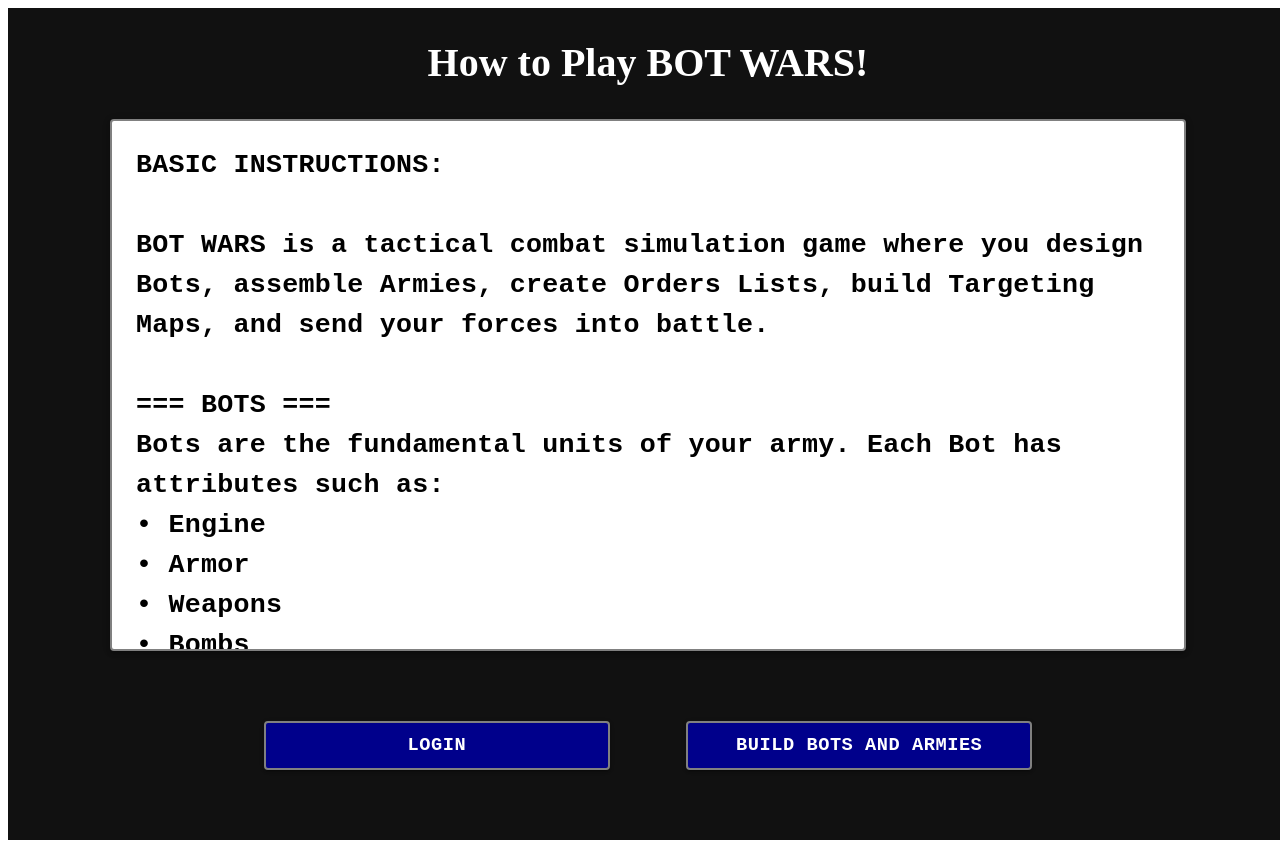
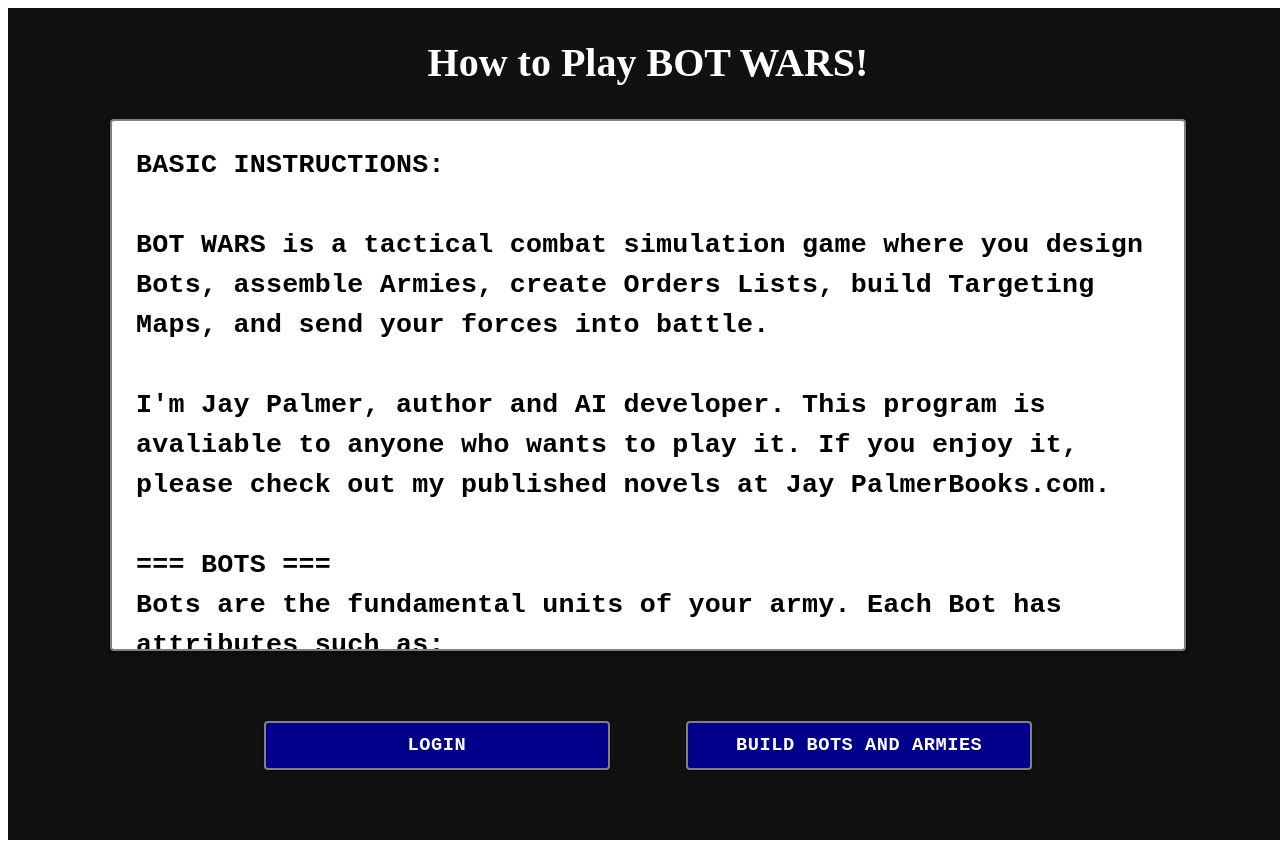
Before and after one commit to JayPalmer522/bot-wars, a React (Vite) app: page /instructions in a window 1280 px wide. Built offline with nearby package versions, Linux system fonts and the light colour scheme.

Commit message:
Edited instructions and 1 graphic file.

```diff
--- a/src/screens/InstructionsScreen.tsx
+++ b/src/screens/InstructionsScreen.tsx
@@ -58,6 +58,8 @@ export default function InstructionsScreen() {
 
 BOT WARS is a tactical combat simulation game where you design Bots, assemble Armies, create Orders Lists, build Targeting Maps, and send your forces into battle.
 
+I'm Jay Palmer, author and AI developer. This program is avaliable to anyone who wants to play it. If you enjoy it, please check out my published novels at Jay PalmerBooks.com.
+
 === BOTS ===
 Bots are the fundamental units of your army. Each Bot has attributes such as:
 • Engine
@@ -66,7 +68,7 @@ Bots are the fundamental units of your army. Each Bot has attributes such as:
 • Bombs
 • Targeting Sensors
 
-Use the Bot Workshop to design and save your Bots.
+Use the Bot Workshop to custom design and save your Bots.
 
 === ARMIES ===
 Armies are collections of 20 Bots. You choose which Bots to include, all the same or all different designs. Armies represent your entire fighting force in combat.
@@ -74,7 +76,7 @@ Armies are collections of 20 Bots. You choose which Bots to include, all the sam
 Use the Army Workshop to build and manage your armies.
 
 === ORDERS LISTS ===
-Orders Lists define the sequence of actions individual Bots in your army will attempt during their combat. Examples include:
+Orders Lists define the sequence of commands individual Bots in your army will attempt during their combat. Examples include:
 • Move Forward 3
 • Activate Targeting Sensor
 • Fire Master Weapon
@@ -83,15 +85,15 @@ Orders Lists define the sequence of actions individual Bots in your army will at
 • Move Backward 2
 • Activate Self-Destruct
 
-Use the Orders List Workshop to program your Bots, initiating all their actions from a list of commands.
+Use the Orders List Workshop to program your Bots, initiating all their combat actions from a list of commands.
 
 === TARGETING MAPS ===
-Targeting Maps define how your army prioritizes its targets. You can assign ranges, identify allied vs. enemy Bots, and set targeting priorities.
+Targeting Maps define how your army prioritizes its targets by numbering relative spaces around each Bot. You can assign ranges, number spaces, and identify allied vs. enemy Bots.
 
-Use the Targeting Map Workshop to build these maps.
+Use the Targeting Map Workshop to build Targeting Maps.
 
 === COMBAT ===
-Combat is an automated turn-based simulation. The Bots in your Army, with their components, Orders Lists, and Targeting Maps, which work together to determine how your Bots behave, march out into battle to pit your Army design against the design of an opponent.
+Combat is an automated turn-based simulation. The Bots in your Army, with their many components, Orders Lists, and Targeting Maps, which work together to determine how your Bots behave, march out into battle to pit your Army design against the design of an opponent.
 
 The simulation resolves quickly and automatically:
 • Movement
@@ -107,100 +109,181 @@ DETAILED INSTRUCTIONS:
 
 Bot Component Features, Abbreviations, and Advice for Playing:
 
-• 0001. Slots are the spaces available on the Bot Frame to load other components onto this Bot. Not all slots need to be filled, but your components can't exceed this number of slots. NOTE: The total slots required for the best/biggest of all components is 211, but the total slots of the biggest Bot Frame is 90, so it's wise to specialize every Bot to a specific purpose, as no Bot can be the best at everything.
 
-• 0002. 'ND' is an abbreviation for the Natural Defense of your frame, which will add to the value of your selected armor to total the amount of damage that your Bot can withstand before it is destroyed and removed from the game.
-VERSION 2: In Version 2, once 90% of all armor is destroyed, components will be exposed, and each damage suffered by the Bot will remove a random component from the Bot for the rest of the game.
 
-• 0003. Weight is the total weight of that Bot's frame and its components. Weight can be set as a limitation for some games, and if that Playing Condition is selected, then only Armies at or under that value will be available for selection. Weight of all components are combined and divided into the Bot's Power to derive the Bot's maximum speed (some power must be left to use weapons, or your Movement Max could be zero!). Bots too heavy for its Power level are reduced in speed.
 
-• 0004. Cost is the amount of gold required to purchase that component. Costs can be a limitation for some games, and if that Playing Condition is selected, then only armies at or below cost for all its Bots will be available for selection.
-VERSION 2: In Version 2, in Eternal War Mode, all Armies start with a limited cost, and Victorious Armies will earn half their gold cost for each victory over another player, while Losing Armies will receive far less. For your next combat, you can spend up to your maximum gold in building your army. Eternal War Mode is the highest of all forms of Bot combat, where new opponents can only be added to a combat group by agreement of all other players.
 
-• 0005. 'PO' is an abbreviation for Power Output. PO is a value assigned only to engines, and must be high enough that it does not subtract from the maximum movement allowance of an overly-heavy Bot.
 
-• 0006. 'CI' is an abbreviation for Command Instruction. This is how many total commands a Bot may execute in its Order List. The smallest total is 5 commands, and the largest is 45. These commands do not include conditionals, which only count if the conditional was executed. For example, if the command is "Fire all.", that is one command, and it fires at whatever Bot exists in the direction that Bot is facing. If your 2 sequential commands are "If movement blocked by enemy ..." and "Fire All", but your progress to the adjacent space is not blocked by an enemy, then that is calculated as zero commands executed. For this reason, you can have as many commands in your Orders List as you want, but once your Bot has completed its maximum number of commands, all further commands in its Orders List will be ignored, and the Orders List will restart at the top-most command when the Bot gets their next turn.
+BOT WORKSHOP:
 
-• 0007. 'PC' is Power Cost. When a Bot is using its Targeting Computer or firing a weapon, its PO (Power Output) is measured. If the Bot has a low ratio of PO compared to weight, then it must have enough power remaining to continue scanning, or to fire that weapon, or that command will not function and all further commands will be ignored for the rest of that turn.
-NOTE: Each movement has a PC of 2000!
+Bot Workshop is the most complex aspect of BOT-WARS. You design your Bots and give them specific features. The only unchanging l
 
-• 0008. 'WD' is an abbreviation for Weapon Damage. This is the amount of damage that a Bot can suffer from each combat. If the WD (Weapon Damage) exceeds the total of its FA (Frame Armor) and NA (Natural Armor), then that Bot is destroyed and removed from the game.
+IMPOTRANT: Slots are the spaces available on the Bot Frame to load other components onto this Bot. Not all slots need to be filled, but your components can't exceed this number of slots. NOTE: The total slots required for the best/biggest of all components is 211, but the total slots of the biggest Bot Frame is 90, so it's wise to specialize every Bot to a specific purpose, as no Bot can be the best at everything.
 
-• 0009. 'WR' is an abbreviation for Weapon Range. This is the maximum spaces on the Game Map that any weapon can reach and still do damage.
 
-• 0010. 'WB' is an abbreviation for Weapon Bomb. Weapon Bombs strike all Bots within a range of 2, both Allied Bots and Enemy Bots. WBs are heavy, expensive, and the Bot containing them is instantly destroyed when it detonates. Weapon Bombs are not detonated when the Bot is destroyed by allied or enemy damage.
+• 0025. 'Name of Bot' is a required field. If you save a Bot with the same name, you overwrite the old version. It is recommended that you devise a Bot Naming System which identifies each Bot to you.
 
-• 0011. 'BF' stands for Bot Frame, so you can identify this selection when you install it.
-
-• 0012. 'BE' stands for Bot Engine, so you can identify this selection when you install it.
-
-• 0013. 'BC' stands for Bot Computer, so you can identify this selection when you install it.
-
-• 0014. 'FA' stands for Frame Armor, so you can identify this selection when you install it.
-
-• 0015. 'WM' stands for Weapon Master, so you can identify this selection when you install it.
-
-• 0016. 'WS' stands for Weapon Secondary, so you can identify this selection when you install it.
-
-• 0017. 'WB' stands for Weapon Bomb, so you can identify this selection when you install it.
-
-• 0018. 'TM' stands for Targeting Map, so you can identify this selection when you install it.
-
-• 0019. 'OL' stands for Orders List, so you can identify this selection when you install it.
-
-• 0020. 'BI' stands for Bot Frame, so you can identify this selection when you install it.
-
-• 0021. 'BI' stands for Bot Image, so you can identify this selection when you install it. In this version, these are simple placeholder graphic files, just to make sure it works. VERSION 2: In Version 2, these simple images will be updated.
-
-• 0022. 'Name of Bot' is a required field. If you save a Bot with the same name, you overwrite the old version. It is recommended that you devise a Bot Naming System which identifies each Bot to you.
-
-• 0023. 'Name of Army' is a required field. If you save an Army with the same name, you overwrite the old version. Armies are collections of exactly 20 Bots, no more, no less.
-
-• 0024. 'Name of Orders List' is a required field. If you save a Bot with the same name, you overwrite the old version. All actions of your Bots are controlled by commands in that Bots Orders List. Orders Lists can't be changed in the middle of combat.
-
-• 0025. 'Name of Targeting Map' is a required field. If you save a Bot with the same name, you overwrite the old version. When created, a Targeting Map is for a Bot facing North. In the game, the Targeting Map will rotate to face the direction that the Bot is facing.
 
 • 0026. 'Select Bot Frame' determines the overall size of your Bot. The smallest and the largest are:
 Micro-bot = BF 10 slots, 10 ND, 130 weight, 100 cost.
 Titan-bot = BF 90 slots, 90 ND, 1170 weight, 900 cost.
 
-• 0027. 'Select Bot Engine' defines how much PO (Power Output) your Bot's engine can generate. Too little PO may reduce movement and limit Bot targeting scanners and weapons. The smallest and the largest are:
+• • 'BF' stands for Bot Frame, which is preceeded by the name of the Bot Frame.
+
+• • 'Slots' is the number of empty slots on that Frame.
+
+• • 'ND' stands for the Natural Defense of your frame, which will add to the value of your selected armor to total the amount of damage that your Bot can withstand before it is destroyed and removed from the game.
+
+
+• 0027. 'Select Bot Engine' defines how much Power your Bot's engine can generate. Too little PO may reduce movement and limit Bot targeting scanners and weapons. The smallest and the largest are:
 Gnat-Engine = BE 2 slots, 1000 PO, 100 weight, 300 cost.
 Nova-Engine = BE 18 slots, 9000 PO, 900 weight, 2700 cost.
+
+• • 'BE' stands for Bot Engine, which is preceeded by the name of the Bot Engine.
+
+• • 'Slots' are how many empty slots this engine fills.
+
+• • 'PO' stands for Power Output. PO is a value assigned only to engines, and must be high enough that it does not subtract from the maximum movement allowance of an overly-heavy Bot.
+
 
 • 0028. 'Select Bot Computer' determines the maximum number of commands in the Orders List that the Bot may execute. The smallest and the largest are:
 Dohmer-Computer = BC 1 slots, 5 CI, 0 weight, 50 cost.
 Tesla-Computer = BC 1 slots, 45 CI, 0 weight, 450 cost.
 
-• 0029. 'Select Frame Armor' is the extra armor added to the natural armor of the frame. The smallest and the largest are:
+• • 'BC' stands for Bot Computer, which is preceeded by the name of the Bot Computer.
+
+• • 'Slots' are how many empty slots this computer fills.
+
+• • 'CI' is an abbreviation for Command Instruction. This is how many total commands a Bot may execute in its Order List. The smallest total is 5 commands, and the largest is 45. These commands do not include conditionals, which only count if the conditional was executed. For example, if the command is "Fire all.", that is one command, and it fires at whatever Bot exists in the direction that Bot is facing. If your 2 sequential commands are "If movement blocked by enemy ..." and "Fire All", but your progress to the adjacent space is not blocked by an enemy, then that is calculated as zero commands executed, and no shots are fired. For this reason, you can have as many commands in your Orders List as you want, but once your Bot has completed its maximum number of commands, all further commands in its Orders List will be ignored for that turn, and the Orders List will restart at the top-most command when the Bot gets their next turn.
+
+
+• 0029. 'Select Frame Armor' is extra armor added to the natural armor of the frame. The smallest and the largest are:
 Paper-Plate = FA 5 slots, 50 AD, 200 weight, 100 cost.
 Starcore-Plate = FA 45 slots, 450 AD, 1000 weight, 900 cost.
+
+• • 'FA' stands for Frame Armor, which is preceeded by the name of the additional Bot Frame Armor.
+
+• • 'Slots' are how many empty slots this Frame Armor fills.
+
+• • 'AD' stands for Armor Defense, which is the armor added to the Natural Defense of your frame, combined to make the total amount of damage this Bot can endure before it is destroyed.
+
+
+
+
 
 • 0030. 'Targeting Sensor' gives your Bot the ability to identify targets according to their selected Targeting Map, including the range and the maximum number of Bots that can be identified by that Bot's Targeting Sensor. The maximum range is 3 and the most targets that can be identified at any time is 5. This is important, for if your Targeting Map looks behind your Bot first, then it is most likely to identify allies before enemies, and after the maximum number of Bots are identified, its Targeting Sensor ceases to look for more Bots. If no enemies are identified, then no weapons will be fired. If your command is 'Fire All', then both weapons will fire simultaneously at the first identified enemy target. If you fire each weapon individually, then the first identified enemy target will be shot by your Master Weapon, and your second identified enemy target will be shot by your Secondary Weapon. The smallest and the largest are:
 Blind-Night = TS identifies Max 1 targets in 1 range, 10 PC, 1 slots, 10 weight, 50 cost.
 Godly-Omnificence = TS identifies Max 5 targets in 3 range, 90 PC, 3 slots, 90 weight, 450 cost.
 
+• • 'TS' stands for Targeting Sensor, which is preceeded by the name of the Targeting Sensor.
+
+• • 'Range' is how many spaces from the Bot this Targeting Sensor can scan.
+
+• • 'PC' stands for Power Cost. When a Bot is using its Targeting Computer or firing a weapon, its PO (Power Output) is measured. If the Bot has a low ratio of PO compared to weight, then it must have enough power remaining to continue scanning, or to fire that weapon, or that command will not function and all further commands will be ignored for the rest of that turn.
+NOTE: Each movement has a PC of 2000!
+
+• • 'Slots' are how many empty slots this Targeting Sensor fills.
+
+
+
+
 • 0031. 'Select Weapon Master' is the primary required weapon for any Bot. The smallest and the largest are:
 Rubber-Hammer = WM 10 WD, 1 WR, 1 slot, 100 PC, 100 weight, 300 cost.
 Antimatter-Cannon = WM 90 WD, 5 WR, 9 slots, 900 PC, 900 weight, 2700 cost.
+
+• • 'WM' stands for Weapon Master, which is preceeded by the name of the Weapon Master.
+
+• • 'WD' stands for Weapon Damage. This is the amount of damage that a Bot can suffer from each combat. If the WD (Weapon Damage) exceeds the total of its FA (Frame Armor) and NA (Natural Armor), then that Bot is destroyed and removed from the game.
+
+• • 'WR' stands for Weapon Range. This is the maximum spaces on the Game Map that any weapon can reach and still do damage.
+
+• • 'Slots' are how many empty slots this Weapon Master fills.
+
+• • 'PC' is Power Cost (see above).
+
+
 
 • 0032. 'Select Weapon Secondary' is the second not-required weapon for any Bot. The smallest and the largest are:
 Rolled-Newspaper = WS 50 WD, 1 WR, 1 slot, 50 PC, 50 weight, 200 cost.
 Assassins-Rifle = WS 45 WD, 3 WR, 9 slots, 450 PC, 450 weight, 1800 cost.
 
-• 0033. 'Select Weapon Bomb' is the optional self-destruct weapon for any Bot. Any Bot which self-destructs is removed from the game. The smallest and the largest are:
+• • 'WS' stands for Weapon Secondary, which is preceeded by the name of the Weapon Secondary.
+
+• • 'WD' is an abbreviation for Weapon Damage. This is the amount of damage that a Bot can suffer from each combat. If the WD (Weapon Damage) exceeds the total of its FA (Frame Armor) and NA (Natural Armor), then that Bot is destroyed and removed from the game.
+
+• • 'WR' stands for Weapon Range. This is the maximum spaces on the Game Map that any weapon can reach and still do damage.
+
+• • 'Slots' are how many empty slots this Weapon Secondary fills.
+
+• • 'PC' is Power Cost (see above).
+
+
+
+• 0033. 'Select Weapon Bomb' is the optional self-destruct weapon for any Bot. When Self-Destruct is activated, Weapon Bombs strike all Bots within a range of 2, both Allied Bots and Enemy Bots. WBs are heavy, expensive, and the Bot containing them is instantly destroyed when it detonates. Bots adjacent to the explosion suffer full damage. Bots two spaces from the explosion suffer half damage. Any Bot which is destroyed by a self-destruct is removed from the game. Weapon Bombs are not detonated when the Bot is destroyed by allied or enemy weapon's fire. The smallest and the largest are:
 Sparking-Firecracker = WB 50,25 WD, 1 slot, PC 0 PC, 50 weight, 500 cost.
-Nasty-Nuke = WB 450,250 WD, 9 slots, 0 PC, 450 weight, 1800 cost.
+Nasty-Nuke = WB 450,225 WD, 9 slots, 0 PC, 450 weight, 1800 cost.
+
+
+• • 'WB' stands for Weapon Bomb, which is preceeded by the name of the Weapon Bomb.
+
+• • 'WD' stands for Weapon Damage. This is the amount of damage that a Bot can suffer from each combat. If the WD (Weapon Damage) exceeds the total of its FA (Frame Armor) and NA (Natural Armor), then that Bot is destroyed and removed from the game.
+
+• • 'Slots' are how many empty slots this Weapon Bomb fills.
+
+• • 'PC' is Power Cost (see above).
+
+
+
+• • Weight and Cost are standard for all components.
+
+• • Weight is the total weight of that Bot's frame and its components. Weight can be set as a limitation for some games, and if that Playing Condition is selected, then only Armies at or under that value will be available for selection. Weight of all components are combined and divided into the Bot's Power to derive the Bot's maximum speed (some power must be left to use weapons, or your Movement Max could be zero!). Bots too heavy for its Power level are reduced in speed.
+
+• • Cost is the amount of gold required to purchase that component. Costs can be a limitation for some games, and if that Playing Condition is selected, then only armies at or below cost for all its Bots will be available for selection.
+
+• • NOTES: The Master Weapon and the Secondary Weapon can only fire once per turn. Orders Lists where any weapon fires twice will be invalidated, unable to be saved.
+
+• 0033: 'Select Targeting Map:
+
+
+• 0033: 'Select Orders List:
+
+• 0033: Select Bot Image:
+
+'BI' stands for Bot Image, so you can identify this selection when you install it. In this version, these are simple placeholder graphic files, just to make sure it works.
+VERSION 2: In Version 2, these simple images will be updated.
+
+
+
+
+ARMY WORKSHOP:
+
+• 0023. 'Name of Army' is a required field. If you save an Army with the same name, you overwrite the old version. Armies are collections of exactly 20 Bots, no more, no less.
+
+ORDERS LIST WORKSHOP:
+
+• 0024. 'Name of Orders List' is a required field. If you save a Bot with the same name, you overwrite the old version. All actions of your Bots are controlled by commands in that Bots Orders List. Orders Lists can't be changed in the middle of combat.
+
+
+• 0046. This is not a rule, but a recommendation: One of the most powerful commands is "If facing Off-Map ...". A Bot that runs into the edge of the map without this command will be trapped there. Adding "If facing Off-Map ...", followed by a direction to turn, will help protect you from games that no one wins. Unless your Bot is facing off the map, this won't count against your maximum commands count.
+
+
+TARGETING MAP:
+
+• 0025. 'Name of Targeting Map' is a required field. If you save a Bot with the same name, you overwrite the old version. When created, a Targeting Map is for a Bot facing North. In the game, the Targeting Map will rotate to face the direction that the Bot is facing.
 
 • 0034. 'Select Targeting Map' contains selections of Default Targeting Maps. Default Targeting Maps are available for all ranges, if preferred. Available Targeting Maps are tested to ensure that they do not exceed the limits of the selected Targeting Sensor. When activated, Targeting Sensors allow Bots to identify the locations of up to 5 Bots, the Game Map Location of each, and if they are an ally or an enemy Bot.
 
+
+• 0048. Targeting Maps take a snapshot of nearby Bots when they are activated. If you activate your targeting scanner, and then move, it will retain the locations of the Bots around your previous location. You may want to activate your Targeting Scanner a second time before you shoot at nearby targets or self-destruct.
+
+COMBAT SCREEN:
 • 0035. At the end of each Bots turn, all damage is assessed.
-
-• 0036. The Master Weapon and the Secondary Weapon can only fire once per turn. Orders Lists where any weapon fires twice will be invalidated, unable to be saved.
 
 • 0037. If, at any time, only one player's Bots exist on the Game Map, that player wins. Stats are created based on the degree of success (How many allied Bots remain and number of turns it took to win.).
 
 • 0038. If all Bots are destroyed on the same turn, such as when a bomb blows up the last of all the Bots, or 50 turns occur with no recorded damage, then both players lose the game.
+
+
 
 • 0039. Starting placements for all Bots are determined randomly and change for each combat. Bots entirely surrounded by allies and the edge of the map can't move, but they can shoot or explode.
 
@@ -216,12 +299,6 @@ Nasty-Nuke = WB 450,250 WD, 9 slots, 0 PC, 450 weight, 1800 cost.
 
 • 0045. Combat Animation has Speed buttons which control the delay-time in between animated actions, so even in the midst of combat, you can control the speed of the animation showing the combat.
 
-• 0046. This is not a rule, but a recommendation: One of the most powerful commands is "If facing Off-Map ...". A Bot that runs into the edge of the map without this command will be trapped there. Adding "If facing Off-Map ...", followed by a direction to turn, will help protect you from games that no one wins. Unless your Bot is facing off the map, this won't count against your maximum commands count.
-
-• 0047. Bots may deliver an extra-damage bonus if the Bot is directly facing its target. This applies to both allied and unidentified enemy Bots. However, Bots may deliver lesser-damage if their attack grazes other Bots before it hits its target. Clean, close shots are always best.
-
-• 0048. Targeting Maps take a snapshot of nearby Bots when they are activated. If you activate your targeting scanner, and then move, it will retain the locations of the Bots around your previous location. You may want to activate your Targeting Scanner a second time before you shoot at nearby targets or self-destruct.
-
 • • • • • • • • • • • • • • • • • • • • • • • •
 
 IMPORTANT!
@@ -230,11 +307,15 @@ Once again, this game was created using free Copilot AI, in Javascript, with JSO
 
 This game is offered for free use by any player. If anyone attempts to charge you a fee for playing this game, then they have stolen my code, and you shouldn't trust them.
 
-PAYMENT:
+PAYMENT FOR PLAYING:
 
 If you enjoy this game, I don't ask for any payment or charity.
 (If you have a friend who can't afford food, please help them first!)
-However, if you're honorable and of a generous temperment, I am an author of many novels, and I'd be honored if you'd visit my author website: JayPalmerBooks.com. I write Historical Fiction, Fantasy, Science Fiction, Superhero, Horror, Steampunk, Paranormal Romance, and Mystery, and have something for every reading level, from First Chapter Books for Kids to Adults Only (There's an 'Age Chart' on my website!). If you find something that you like, for yourself, for a friend, or for a local school or library, I'd consider it a blessing if you bought a paperback, ebook, or audiobook. If you read one of my books and post a review, I'll be eternally grateful!
+However, if you're honorable and of a generous temperment, I am an author of many novels, and I'd be honored if you'd visit my author website: JayPalmerBooks.com.
+
+I write Historical Fiction, Fantasy, Science Fiction, Superhero, Horror, Steampunk, Paranormal Romance, and Mystery, and have something for every reading level, from First Chapter Books for Kids to Adults Only (There's an 'Age Chart' on my website!).
+
+If you find something that you like, for yourself, for a friend, or for a local school or library, I'd consider it a blessing if you bought a paperback, ebook, or audiobook. If you read one of my books and post a review, I'll be eternally grateful!
 
 Thank you, and I hope you enjoy playing my game: BOT-WARS!
 Jay Palmer
```
Also changed, not shown: public/Graphics/ComBatMapCover3.png.
